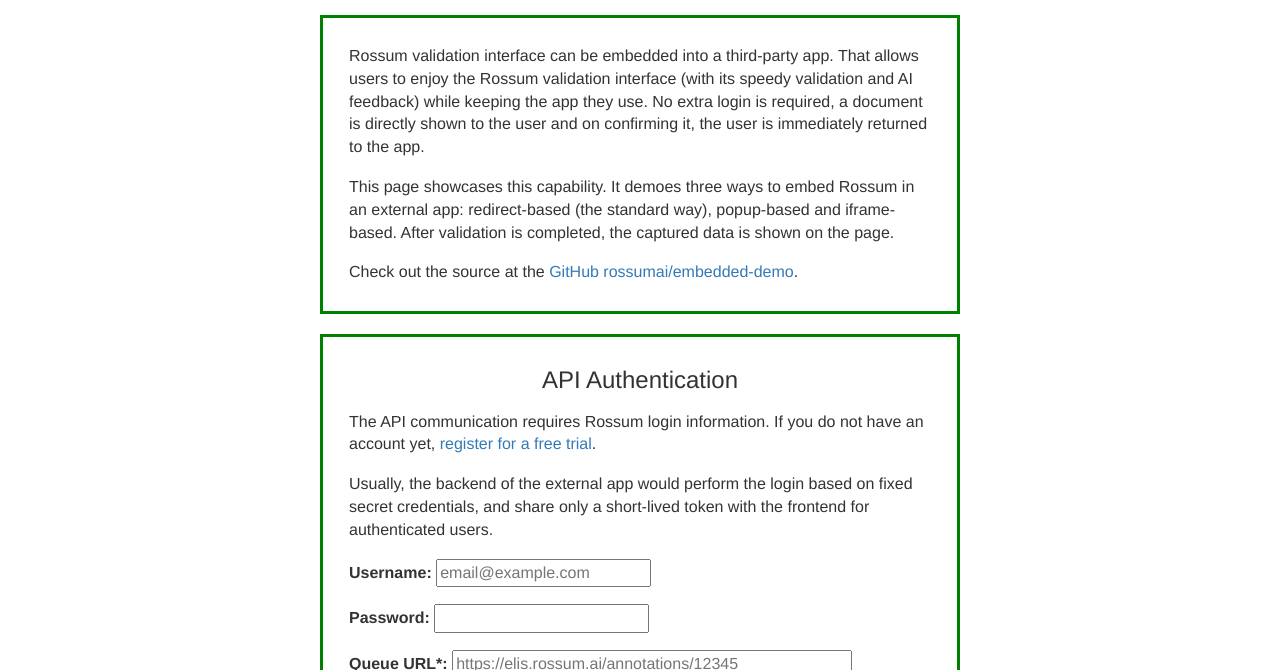
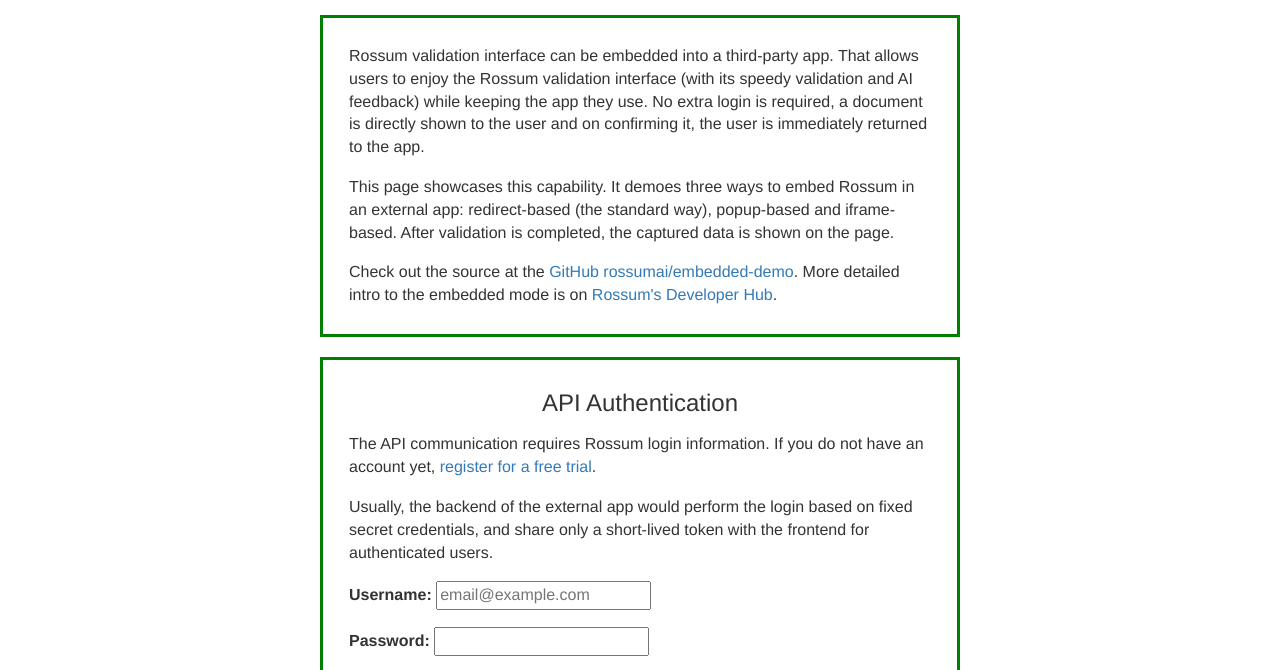
Before and after one commit to rossumai/embedded-demo, a plain HTML site: page index.html in a window 1280 px wide. Shown: the part 125-795 px from the top of the page. Drawn offline with nearby package versions, Linux system fonts and the light colour scheme.

Commit message:
Link to guide

```diff
--- a/index.html
+++ b/index.html
@@ -298,7 +298,7 @@ function initApp() {
 <div class="explanation">
 	<p>Rossum validation interface can be embedded into a third-party app. That allows users to enjoy the Rossum validation interface (with its speedy validation and AI feedback) while keeping the app they use. No extra login is required, a document is directly shown to the user and on confirming it, the user is immediately returned to the app.</p>
 	<p>This page showcases this capability. It demoes three ways to embed Rossum in an external app: redirect-based (the standard way), popup-based and iframe-based. After validation is completed, the captured data is shown on the page.</p>
-	<p>Check out the source at the <a href="https://github.com/rossumai/embedded-demo">GitHub rossumai/embedded-demo</a>.</p>
+	<p>Check out the source at the <a href="https://github.com/rossumai/embedded-demo">GitHub rossumai/embedded-demo</a>. More detailed intro to the embedded mode is on <a href="https://developers.rossum.ai/docs/rossum-embedded-in-other-apps">Rossum's Developer Hub</a>.
 </div>
 
 <div class="api-authentication">
```
Also changed, not shown: 1 other file.
